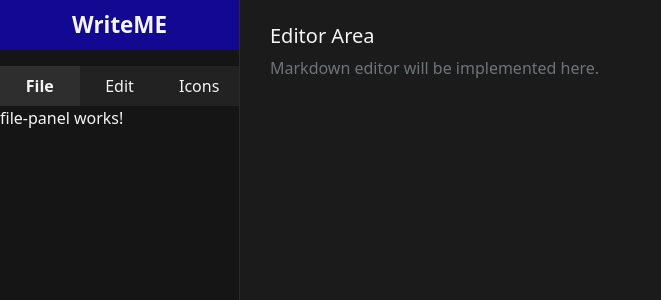
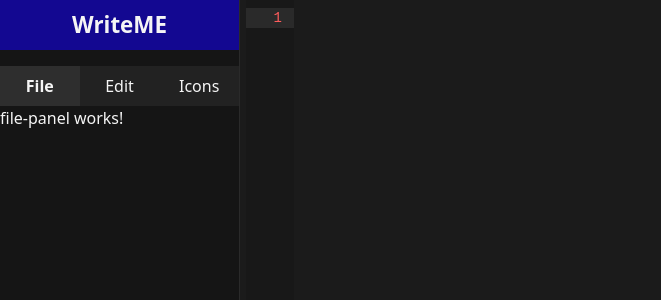
Before and after one commit to NoahAdamMacDonald/writeME, an Angular app: page /editor in a window 1280 px wide. Shown: the top 300 px of the page, without its empty margins (0-661 px from the left). Built offline with nearby package versions, Linux system fonts and the light colour scheme.

Commit message:
basic text area functioning

```diff
--- a/src/app/components/editor/editor.component.css
+++ b/src/app/components/editor/editor.component.css
@@ -1,5 +1,45 @@
-.editor-inner {
+.editor-container {
+  display: flex;
   height: 100%;
-  overflow-y: auto;
+  overflow: hidden;
+  background: var(--bg-main);
   color: var(--text-primary);
 }
+
+.line-numbers {
+  width: 48px;
+  background: var(--bg-line-numbers);
+  color: var(--editor-line-number);
+  padding: 8px 0;
+  overflow: hidden;
+  user-select: none;
+  text-align: right;
+  font-family: monospace;
+  font-size: 14px;
+}
+
+.line-numbers div {
+  padding: 0 12px;
+  height: 20px;
+  line-height: 20px;
+}
+
+.line-numbers div.active {
+  background: rgba(255, 255, 255, 0.08);
+  color: var(--text-accent);
+}
+
+.editor-input {
+  flex: 1;
+  background: var(--bg-main);
+  color: var(--text-primary);
+  border: none;
+  outline: none;
+  resize: none;
+  padding: 8px 16px;
+  font-family: monospace;
+  font-size: 14px;
+  line-height: 20px;
+  overflow: auto;
+  white-space: pre;
+}
--- a/src/app/components/editor/editor.component.html
+++ b/src/app/components/editor/editor.component.html
@@ -1,4 +1,17 @@
-<div class="editor-inner p-4">
-  <h5>Editor Area</h5>
-  <p class="text-secondary">Markdown editor will be implemented here.</p>
+<div class="editor-container">
+  <div class="line-numbers">
+    <div *ngFor="let line of lines; let i = index"
+      [class.active]="i+1 === activeLine">
+      {{i+1}}
+    </div>
+  </div>
+
+  <textarea
+    class="editor-input"
+    [(ngModel)]="content"
+    (input)="updateLines()"
+    (scroll)="syncScroll($event)"
+    (keyup)="updateActiveLine($event)"
+    (click)="updateActiveLine($event)"
+    (keydown)="handleTabs($event)"></textarea>
 </div>
--- a/src/app/components/editor/editor.component.ts
+++ b/src/app/components/editor/editor.component.ts
@@ -1,11 +1,50 @@
 import { Component} from '@angular/core';
+import { FormsModule } from '@angular/forms';
+import { CommonModule } from '@angular/common';
 
 @Component({
   selector: 'app-editor',
   standalone: true,
-  imports: [],
+  imports: [CommonModule, FormsModule],
   templateUrl: './editor.component.html',
   styleUrl: './editor.component.css',
 })
 export class EditorComponent {
+  content = '';
+  lines : number[] = [1];
+  activeLine = 1;
+
+  updateLines() {
+    const count = this.content.split('\n').length;
+    this.lines = Array.from({ length: count }, (_, i) => i + 1);
+  }
+
+  updateActiveLine(event: any) {
+    const textarea = event.target;
+    const position = textarea.selectionStart;
+    const before = this.content.slice(0,position);
+    this.activeLine = before.split('\n').length;
+  }
+
+  syncScroll(event: any) {
+    const textarea = event.target;
+    const lineNumbers = document.querySelector('.line-numbers') as HTMLElement;
+    lineNumbers.scrollTop = textarea.scrollTop;
+  }
+
+  handleTabs(event: KeyboardEvent) {
+    if(event.key === 'Tab') {
+      event.preventDefault();
+
+      const textarea = event.target as HTMLTextAreaElement;
+      const start = textarea.selectionStart;
+      const end = textarea.selectionEnd;
+
+      this.content = this.content.substring(0,start) + '    ' + this.content.substring(end);
+
+      setTimeout(() => {
+        textarea.selectionStart=textarea.selectionEnd=start+4;
+      });
+    }
+  }
 }
```
